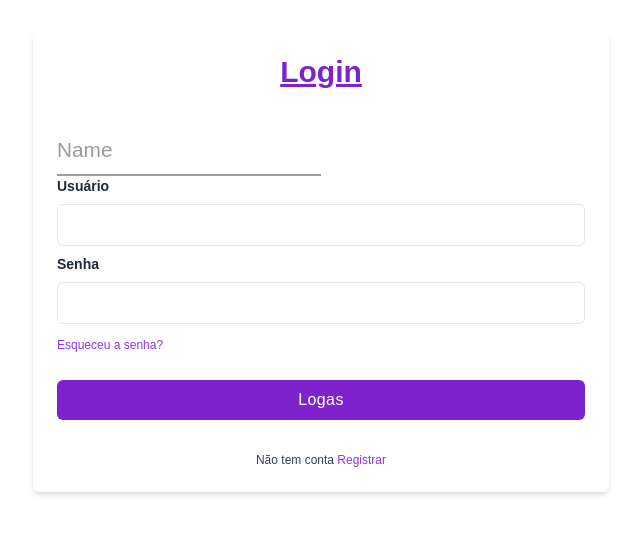
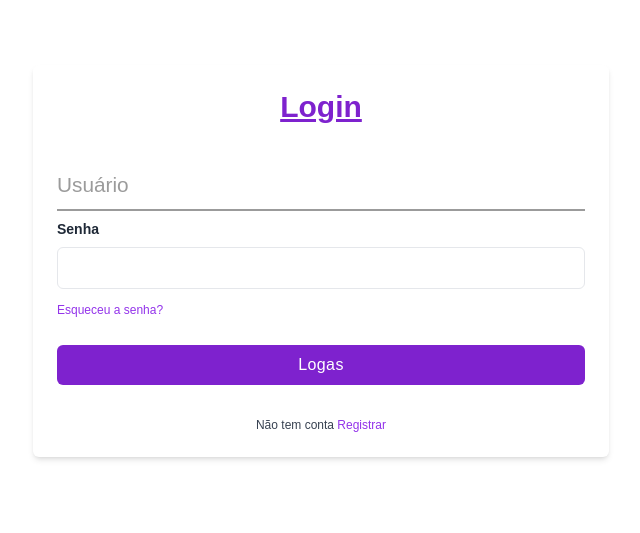
Before and after one commit to Davipbr15/assemiper, a Next.js app in the folder frontend/: page / in a window 1280 px wide. Shown: the part 139-672 px from the top of the page, without its empty margins (319-959 px from the left). Built offline with nearby package versions, Linux system fonts and the light colour scheme.

Commit message:
Colocando fonte nova.

```diff
--- a/frontend/components/LoginUser.js
+++ b/frontend/components/LoginUser.js
@@ -78,28 +78,15 @@ function LoginUser(){
                    Login
                 </h1>
                 <form className="mt-6" action="/loginUser" onSubmit={onSubmit} method="POST">
-                <div className="form__group field">
-                <input type="input" className="text-black form__field" placeholder="Name" name="name" id='name' required />
-                <label for="name" className="form__label">Name</label>
-                </div>
-
-                    <div className="mb-2">
-                        <label
-                            htmlFor="usernameb"
-                            className="block text-sm font-semibold text-gray-800"
-                        >
-                            Usuário
-                        </label>
-                        <input
-                            type="text"
-                            className="block w-full px-4 py-2 mt-2 text-purple-700 bg-white border rounded-md focus:border-purple-400 focus:ring-purple-300 focus:outline-none focus:ring focus:ring-opacity-40"
+                <div className="form__group field mb-2">
+                <input type="input" className="text-black form__field"
                             name="usernameb"
                             required
                             id="usernameb"
                             onChange={onChange}
-                            placeholder=""
-                        />
-                    </div>
+                            placeholder="" />
+                <label for="name" className="form__label">Usuário</label>
+                </div>
                     <div className="mb-2">
                         <label
                             htmlFor="passwordb"
--- a/frontend/styles/globals.css
+++ b/frontend/styles/globals.css
@@ -5,6 +5,13 @@
 * {
   box-sizing: border-box;
   font-family: Arial;
+}
+
+body {
+  font-family: 'Poppins', sans-serif;
+  justify-content: center;
+  align-items: center;
+  min-height: 100vh;
 }
 
 @media (prefers-color-scheme: dark) {
@@ -88,7 +95,7 @@ html::-webkit-scrollbar-thumb {
  }
   .form__field {
     font-family: inherit;
-    width: 100%;
+    width: 200%;
     border: 0;
     border-bottom: 2px solid #9b9b9b;
     outline: 0;
```
